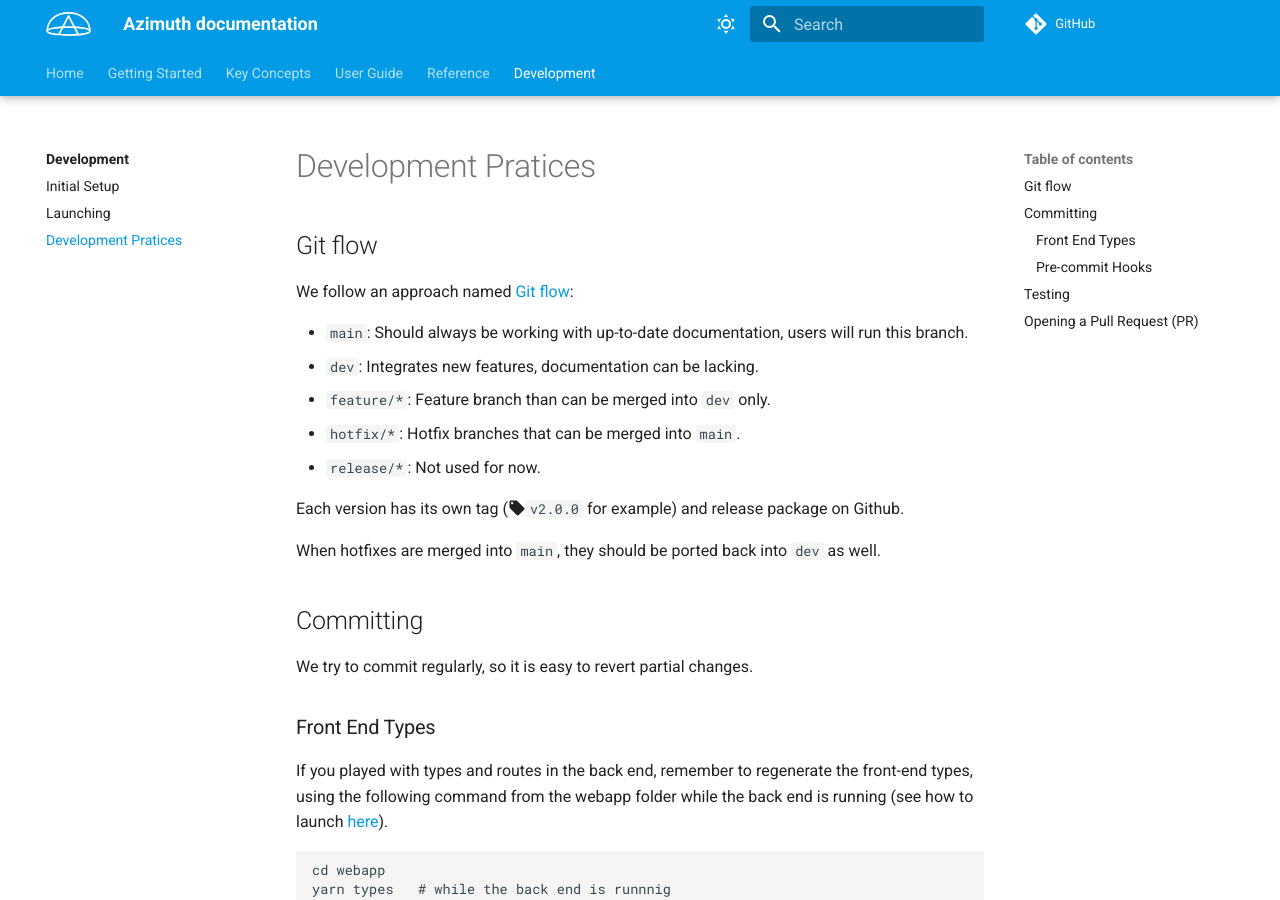
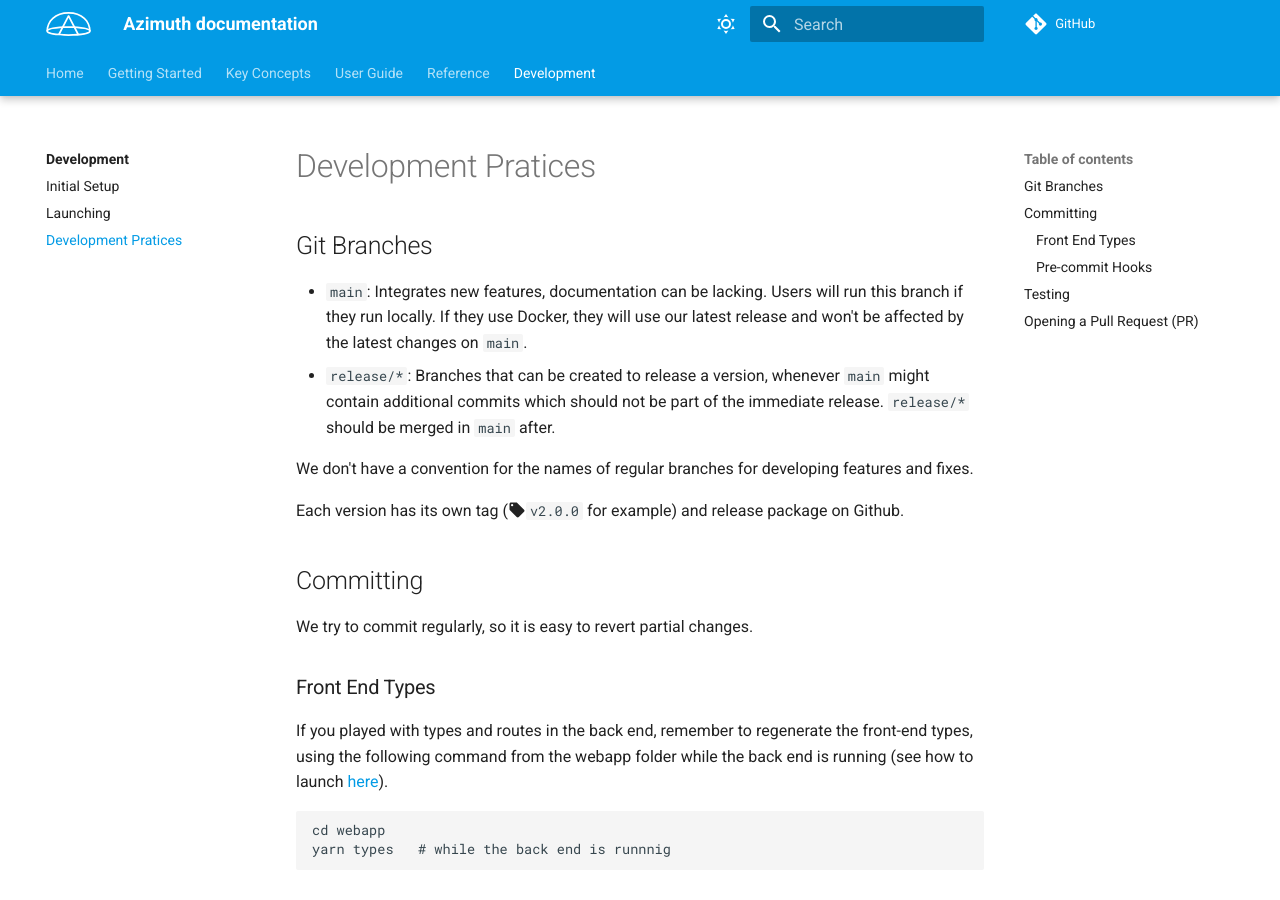
Before and after one commit to ServiceNow/azimuth, an MkDocs documentation site: the page built from docs/docs/development/dev-practices.md, in a window 1280 px wide and 900 px high. Built offline with MkDocs 1.6.1 and Material for MkDocs 9.7.7, drawn with Linux system fonts in a browser that asks for light colours; comment, search, counter and statistics services are not loaded; the version menu is left out.

Commit message:
Update dev branches documentation

```diff
--- a/docs/docs/development/dev-practices.md
+++ b/docs/docs/development/dev-practices.md
@@ -1,18 +1,14 @@
 # Development Pratices
 
-## Git flow
+## Git Branches
 
-We follow an approach named [Git flow](https://www.atlassian.com/git/tutorials/comparing-workflows/gitflow-workflow):
+* `main`: Integrates new features, documentation can be lacking. Users will run this branch if they run locally. If they use Docker, they will use our latest release and won't be affected by the latest changes on `main`.
+* `release/*`: Branches that can be created to release a version, whenever `main` might contain additional commits which should not be part of the immediate release. `release/*` should be merged in `main` after.
 
-* `main`: Should always be working with up-to-date documentation, users will run this branch.
-* `dev`: Integrates new features, documentation can be lacking.
-* `feature/*`: Feature branch than can be merged into `dev` only.
-* `hotfix/*`: Hotfix branches that can be merged into `main`.
-* `release/*`: Not used for now.
+We don't have a convention for the names of regular branches for developing features and fixes.
 
 Each version has its own tag (:material-tag:`v2.0.0` for example) and release package on Github.
 
-When hotfixes are merged into `main`, they should be ported back into `dev` as well.
 
 ## Committing
 We try to commit regularly, so it is easy to revert partial changes.
```
Also changed, not shown: docs/docs/key-concepts/smart-tags.md (line endings or trailing spaces).
